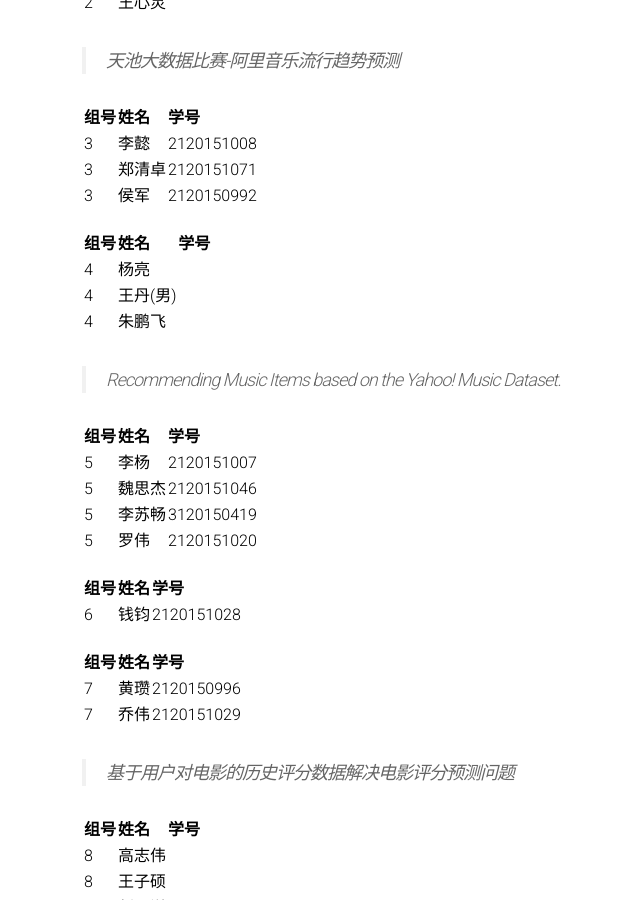
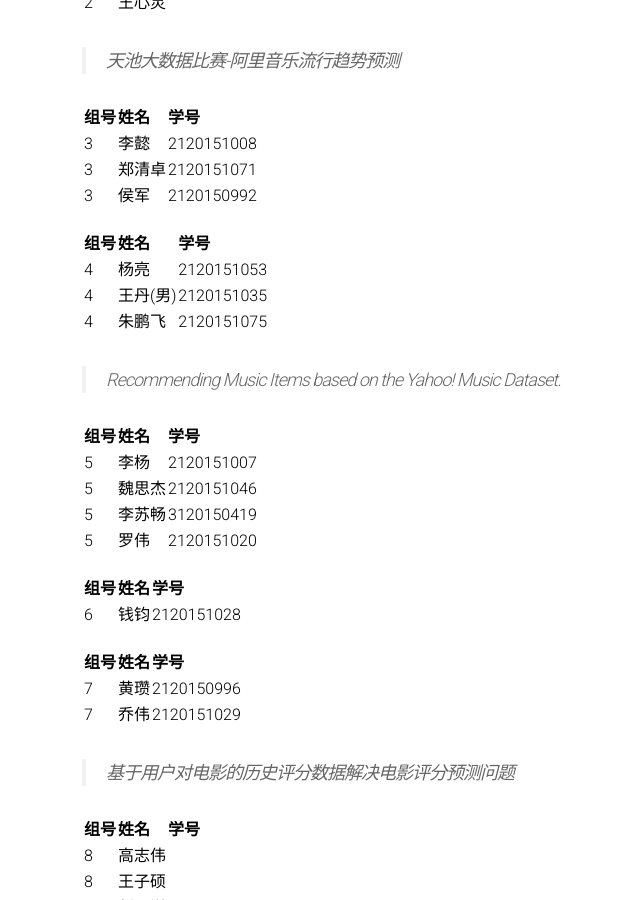
Before and after one commit to BITDM/bitdm.github.io, a Jekyll site: the page built from 2016/groups.md, in a window 1280 px wide and 900 px high, scrolled down 400 px. Shown: the whole window, without its empty margins (158-798 px from the left). Built offline with Jekyll 4.4.1, drawn with Linux system fonts in a browser that asks for light colours.

Commit message:
Add groups

```diff
--- a/2016/groups.md
+++ b/2016/groups.md
@@ -28,9 +28,9 @@
 
 |组号|姓名|学号|
 |:-------------|:-------------|:-----|
-|4|杨亮||
-|4|王丹(男)||
-|4|朱鹏飞||
+|4|杨亮|2120151053|
+|4|王丹(男)|2120151035|
+|4|朱鹏飞|2120151075|
 
 > Recommending Music Items based on the Yahoo! Music Dataset.
 
```
